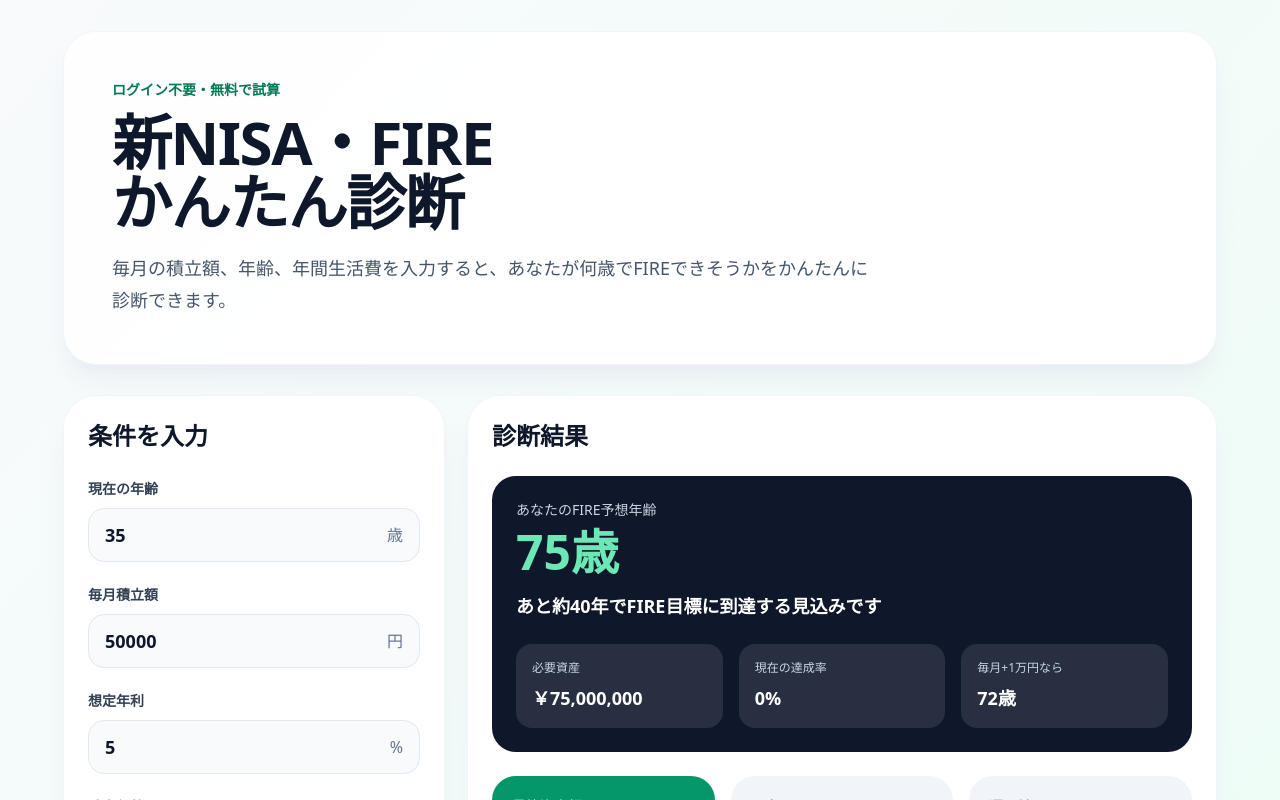
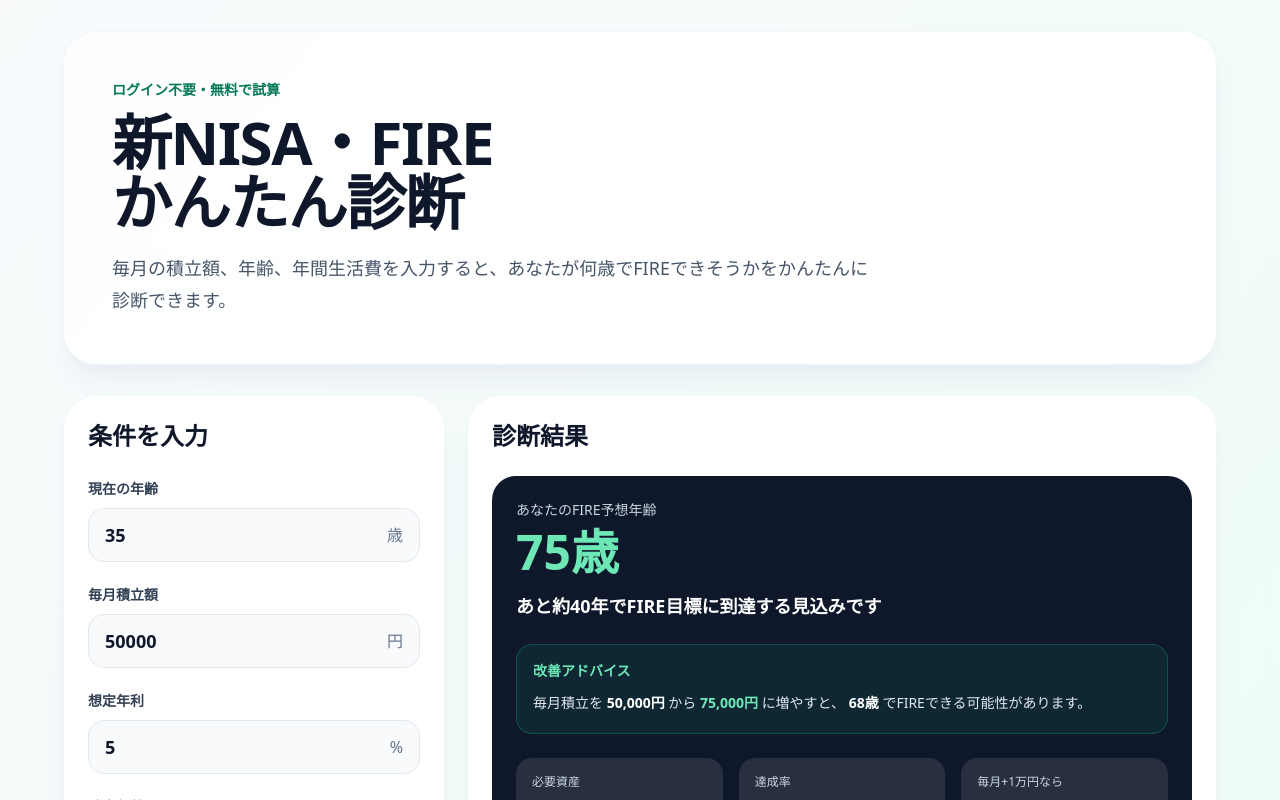
Before and after one commit to shin8612/nisa-simulator, a Next.js app: page / in a window 1280 px wide. Shown: the top 800 px of the page. Built offline with nearby package versions, Linux system fonts and the light colour scheme.

Commit message:
Add FIRE advice

```diff
--- a/app/page.tsx
+++ b/app/page.tsx
@@ -29,9 +29,7 @@ function simulate(monthly: number, annualRate: number, years: number, current: n
   let balance = current;
   let principal = current;
 
-  const rows: Row[] = [
-    { year: 0, principal, balance, profit: balance - principal },
-  ];
+  const rows: Row[] = [{ year: 0, principal, balance, profit: balance - principal }];
 
   for (let month = 1; month <= years * 12; month++) {
     balance = balance * (1 + monthlyRate) + monthly;
@@ -50,12 +48,7 @@ function simulate(monthly: number, annualRate: number, years: number, current: n
   return rows;
 }
 
-function calcFireYears(
-  current: number,
-  monthly: number,
-  annualRate: number,
-  yearlyCost: number
-) {
+function calcFireYears(current: number, monthly: number, annualRate: number, yearlyCost: number) {
   const target = yearlyCost * 25;
   const monthlyRate = annualRate / 100 / 12;
   let balance = current;
@@ -87,10 +80,24 @@ export default function Home() {
   const fireTarget = yearlyCost * 25;
   const fireYears = calcFireYears(current, monthly, annualRate, yearlyCost);
   const fireAge = fireYears === null ? null : age + fireYears;
-  const fireProgress = Math.min(100, Math.round((current / fireTarget) * 100));
+
+  const fireProgress = Math.min(
+    100,
+    Math.round((last.balance / fireTarget) * 100)
+  );
 
   const fasterFireYears = calcFireYears(current, monthly + 10000, annualRate, yearlyCost);
   const fasterFireAge = fasterFireYears === null ? null : age + fasterFireYears;
+
+  const recommendedMonthly = Math.round(monthly * 1.5);
+  const recommendedFireYears = calcFireYears(
+    current,
+    recommendedMonthly,
+    annualRate,
+    yearlyCost
+  );
+  const recommendedFireAge =
+    recommendedFireYears === null ? null : age + recommendedFireYears;
 
   return (
     <main className="min-h-screen bg-gradient-to-br from-slate-50 to-emerald-50 px-4 py-8 text-slate-900 sm:px-6 lg:px-8">
@@ -140,9 +147,29 @@ export default function Home() {
                   : `あと約${fireYears}年でFIRE目標に到達する見込みです`}
               </p>
 
+              <div className="mt-6 rounded-2xl border border-emerald-500/30 bg-emerald-500/10 p-4">
+                <p className="text-sm font-bold text-emerald-300">改善アドバイス</p>
+
+                {recommendedFireAge === null ? (
+                  <p className="mt-2 text-sm leading-7 text-slate-200">
+                    毎月積立を増やす、生活費を下げる、運用期間を長くすることでFIRE達成に近づきます。
+                  </p>
+                ) : (
+                  <p className="mt-2 text-sm leading-7 text-slate-200">
+                    毎月積立を
+                    <span className="font-bold text-white"> {monthly.toLocaleString()}円 </span>
+                    から
+                    <span className="font-bold text-emerald-300"> {recommendedMonthly.toLocaleString()}円 </span>
+                    に増やすと、
+                    <span className="font-bold text-white"> {recommendedFireAge}歳 </span>
+                    でFIREできる可能性があります。
+                  </p>
+                )}
+              </div>
+
               <div className="mt-6 grid gap-4 sm:grid-cols-3">
                 <MiniCard title="必要資産" value={yen.format(fireTarget)} />
-                <MiniCard title="現在の達成率" value={`${fireProgress}%`} />
+                <MiniCard title="達成率" value={`${fireProgress}%`} />
                 <MiniCard
                   title="毎月+1万円なら"
                   value={fasterFireAge === null ? "未達成" : `${fasterFireAge}歳`}
```
